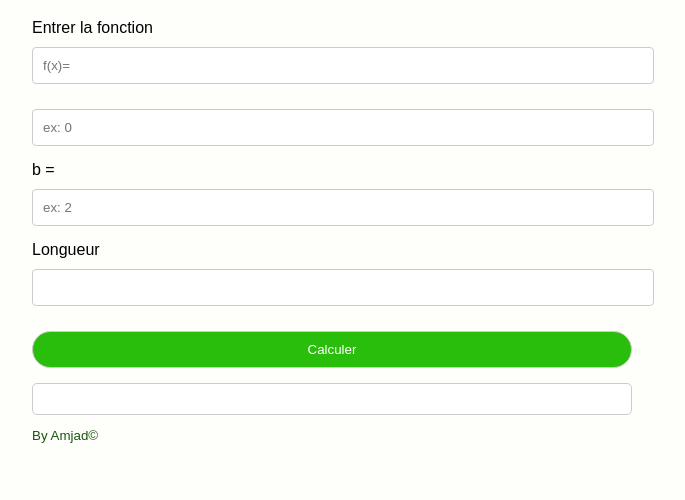
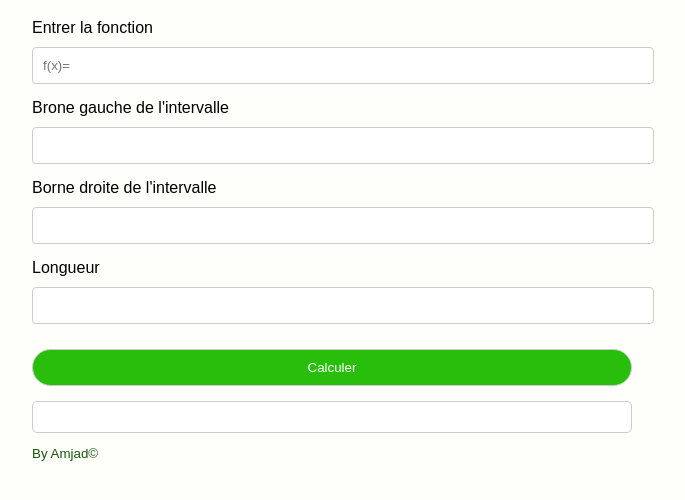
Before and after one commit to amjad52/Dichotomie, a plain HTML site: page index.html in a window 1280 px wide. Shown: the part 82-582 px from the top of the page, without its empty margins (308-993 px from the left). Drawn offline with Linux system fonts and the light colour scheme.

Commit message:
Update index.html

```diff
--- a/index.html
+++ b/index.html
@@ -12,9 +12,10 @@
   <label for="fonction">Entrer la fonction</label>
   <input type="text" id="fonction" placeholder="f(x)= ">
 
-<input type="number" id="a" step="any" placeholder="ex: 0">
-<label>b = </label>
-<input type="number" id="b" step="any" placeholder="ex: 2"><br>
+<label>Brone gauche de l'intervalle</label>
+<input type="number" id="a" step="any" placeholder="">
+<label>Borne droite de l'intervalle</label>
+<input type="number" id="b" step="any" placeholder=""><br>
 
   <label for="longueur">Longueur</label>
   <input type="number" id="longueur" step="any">
```
